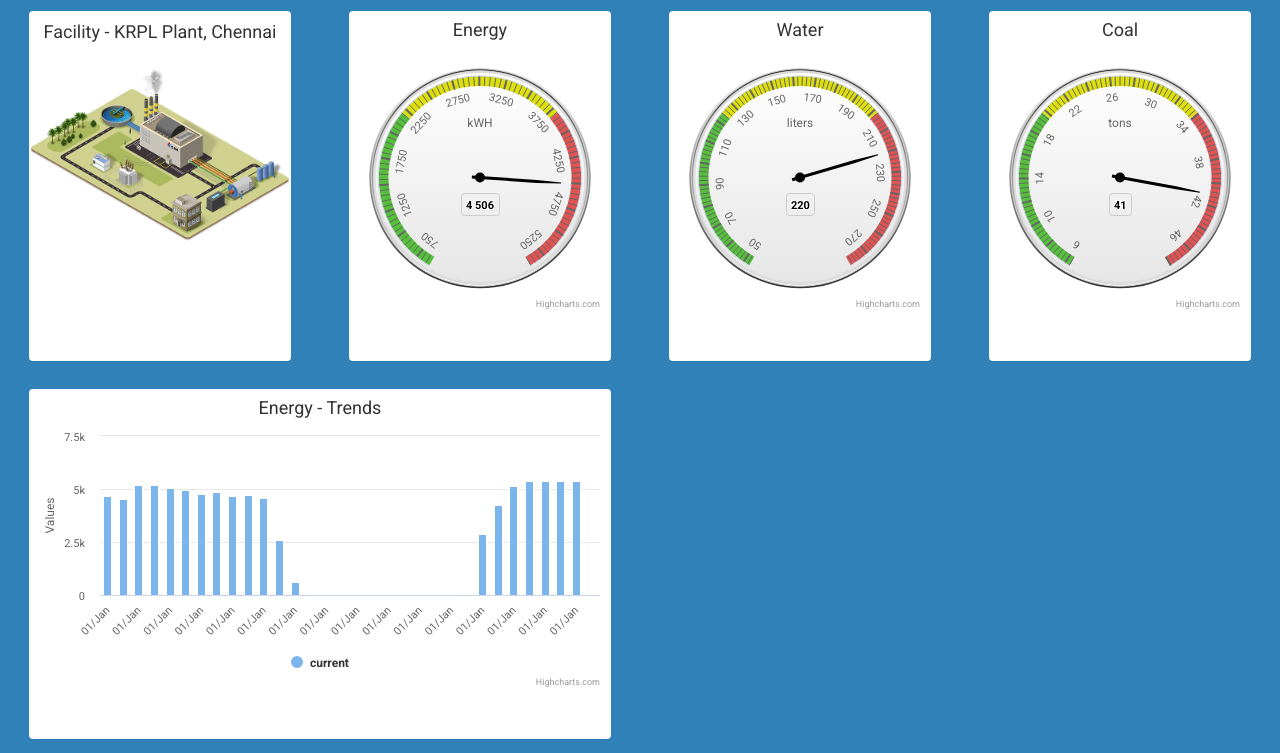
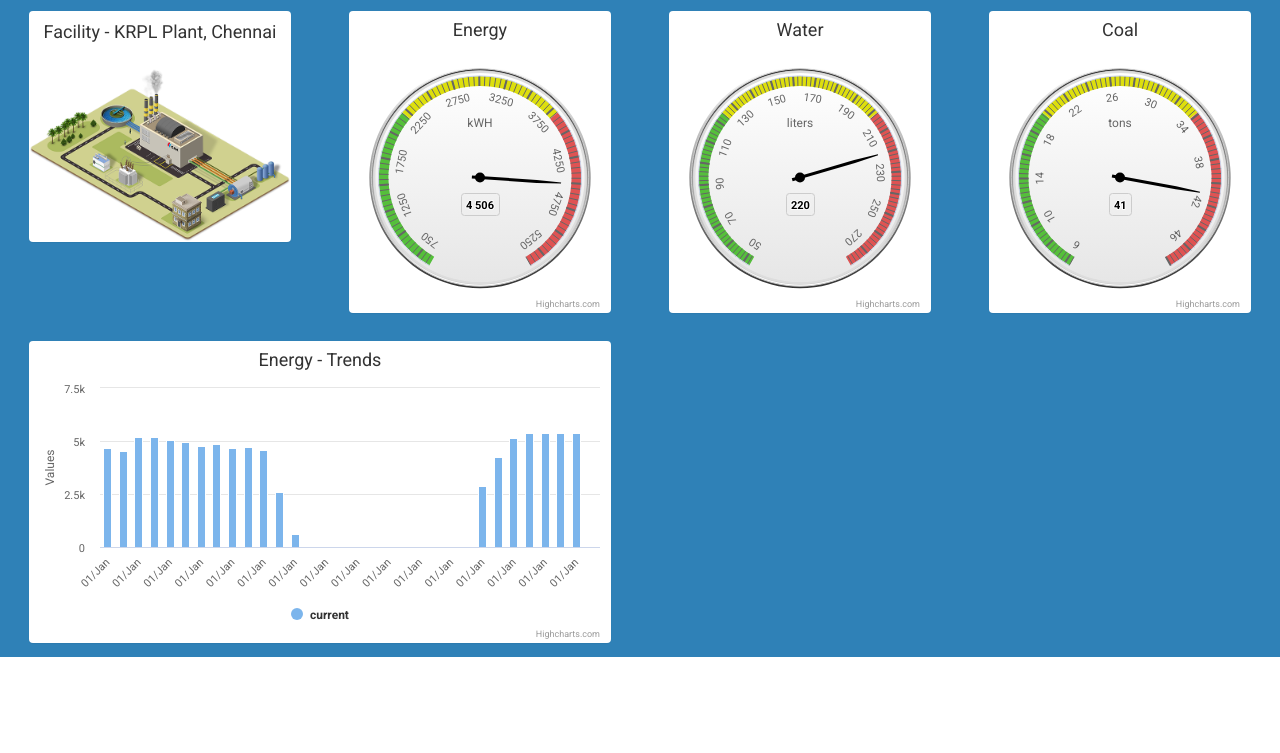
Before and after one commit to tarkalabs/gsh-dashboard, a plain HTML site: page index.html in a window 1280 px wide. Shown: the part 83-836 px from the top of the page. After the commit the page ends 800 px from the top, so only its background shows below. Drawn offline with nearby package versions, Linux system fonts and the light colour scheme.

Commit message:
more styling changes for ipad

```diff
--- a/styles/dashboard.css
+++ b/styles/dashboard.css
@@ -9,7 +9,6 @@ h1.header {
 }
 .panel {
   margin: 1em;
-  min-height: 350px;
 }
 .panel h4 {
   text-align: center;
```
